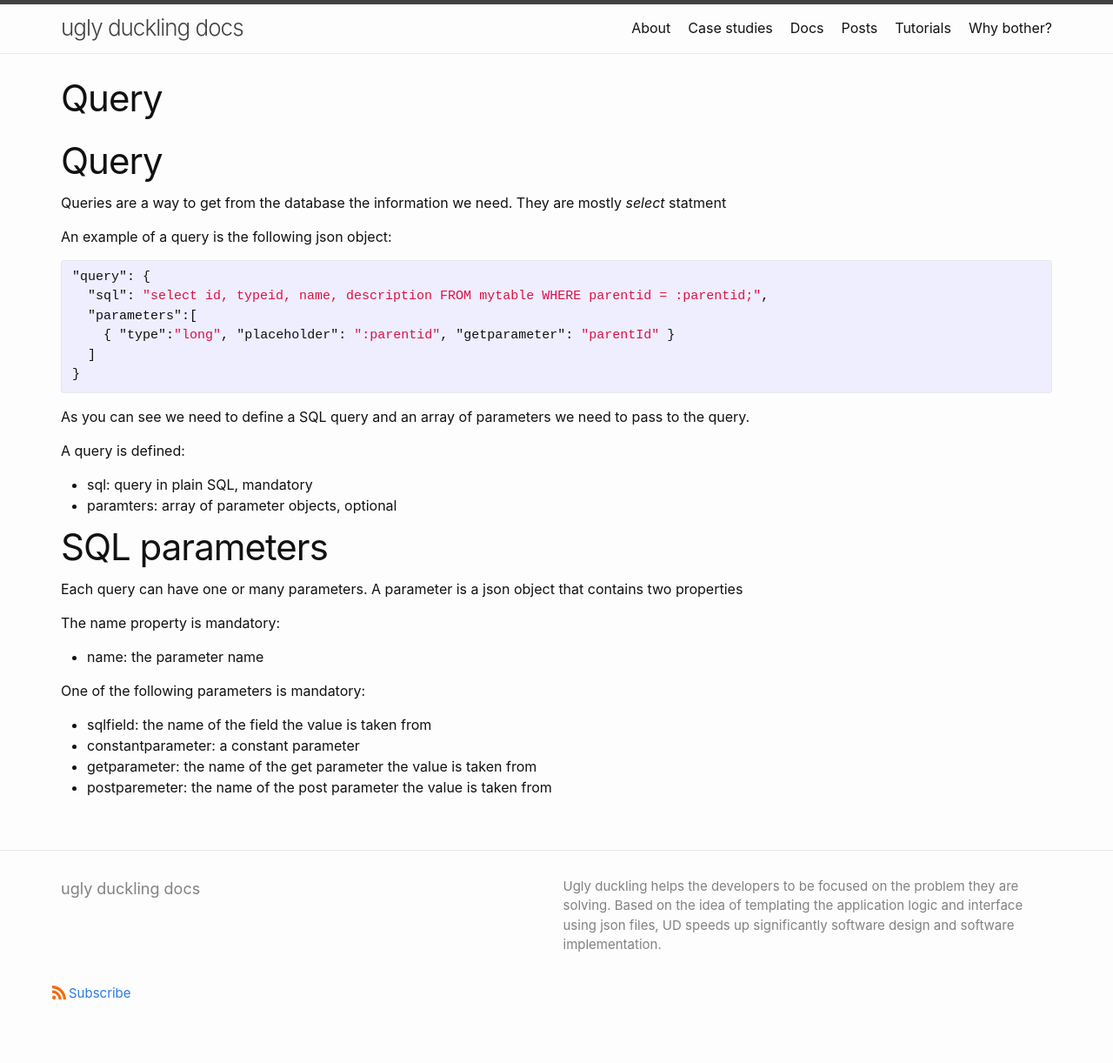
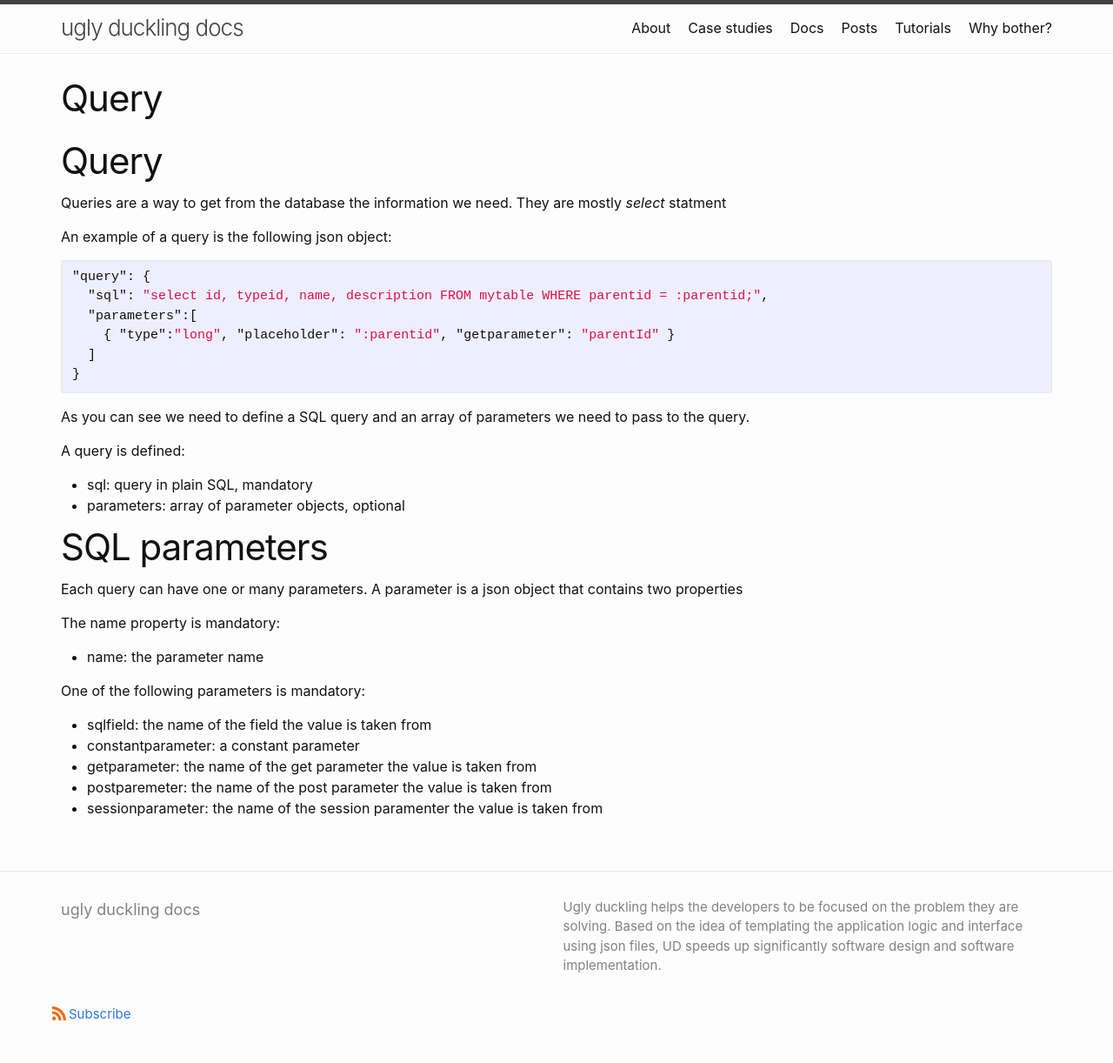
Before and after one commit to fabiomattei/uddocs, a Jekyll site: the page built from _docs/query.md, in a window 1280 px wide. Shown: the whole page at 87% size. Built offline with Jekyll 4.4.1, drawn with Linux system fonts in a browser that asks for light colours; before the commit the page ends 1198 px from its top, so only the background shows below that.

Commit message:
updating query page

```diff
--- a/_docs/query.md
+++ b/_docs/query.md
@@ -23,7 +23,7 @@ As you can see we need to define a SQL query and an array of parameters we need
 A query is defined:
 
 * sql: query in plain SQL, mandatory
-* paramters: array of parameter objects, optional
+* parameters: array of parameter objects, optional
 
 # SQL parameters
 
@@ -40,3 +40,4 @@ One of the following parameters is mandatory:
 * constantparameter: a constant parameter
 * getparameter: the name of the get parameter the value is taken from
 * postparemeter: the name of the post parameter the value is taken from
+* sessionparameter: the name of the session paramenter the value is taken from
```
